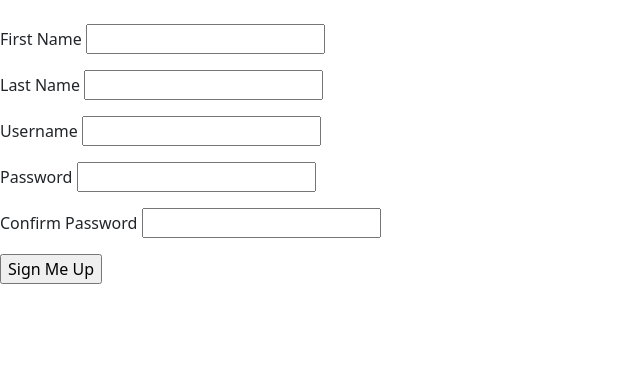
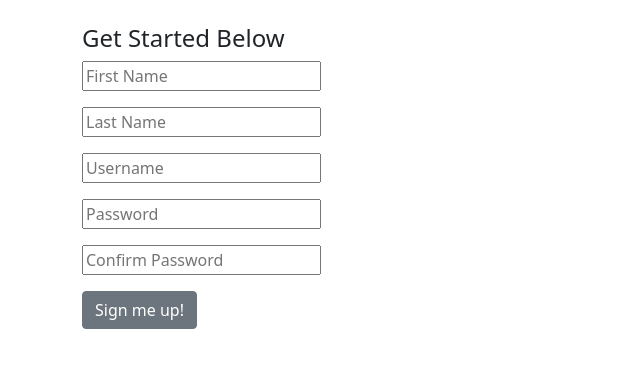
Before and after one commit to TrClark3/comp_350_project, a Flask app: page /sign-up in a window 1280 px wide. Shown: the part 56-424 px from the top of the page, without its empty margins (0-640 px from the left). Run offline with Flask 2, Linux system fonts and the light colour scheme.

Commit message:
styled sign-up page, added simple form verification logic

```diff
--- a/app/website/static/css/main.css
+++ b/app/website/static/css/main.css
@@ -1,3 +1,7 @@
 body {
     font-family: sans-serif;
 }
+
+div.sign_up {
+    margin:auto
+}
--- a/app/website/templates/sign-up.html
+++ b/app/website/templates/sign-up.html
@@ -4,27 +4,29 @@
 {% block title %} Sign Up {% endblock %}
 
 {% block content %}
+<div class="container" id="sign_up">
+    <h4>Get Started Below</h4>
+
     <form method="POST">
         <p>
-            <label for="first">First Name</label>
-            <input id="first" name="firstname" type="text">
+            <input id="first" name="firstname" type="text" placeholder="First Name" value={{f_name}}>
         </p>
         <p>
-            <label for="last">Last Name</label>
-            <input id="last" name="lastname" type="text">
+            <input id="last" name="lastname" type="text" placeholder="Last Name" value="{{l_name}}">
         </p>
         <p>
-            <label for="username">Username</label>
-            <input id="username" name="username" type="text">
+            <input id="username" name="username" type="text" placeholder="Username" value="{{username}}">
         </p>
         <p>
-            <label for="password1">Password</label>
-            <input id="password1" name="password1" type="text">
+            <input id="password1" name="password1" type="password" placeholder="Password">
         </p>
         <p>
-            <label for="password2">Confirm Password</label>
-            <input id="password2" name="password2" type="text">
+            <input id="password2" name="password2" type="password" placeholder="Confirm Password">
         </p>
-        <input type="submit" value="Sign Me Up">
+        <p>
+            {{error_statement}}
+        </p>
+        <button type="submit" class = "btn btn-secondary">Sign me up!</button>
     </form>
+</div>
 {% endblock %}
--- a/app/website/views.py
+++ b/app/website/views.py
@@ -24,6 +24,13 @@ def sign_up():
         password1 = request.form.get('password1')
         password2 = request.form.get('password2')
 
+        # Verify all form fields filled out, if not rerender sign-up, carrying over filled out fields (except password)
+        if not f_name or not l_name or not username or not password1 or not password2:
+            error_statement = "Please fill out all form fields."
+            return render_template('sign-up.html', error_statement=error_statement, f_name=f_name,
+                l_name=l_name,
+                username=username)
+
         new_user = User(username=username, password=password1,
                         first=f_name, last=l_name, age=0)
         db.session.add(new_user)
```
